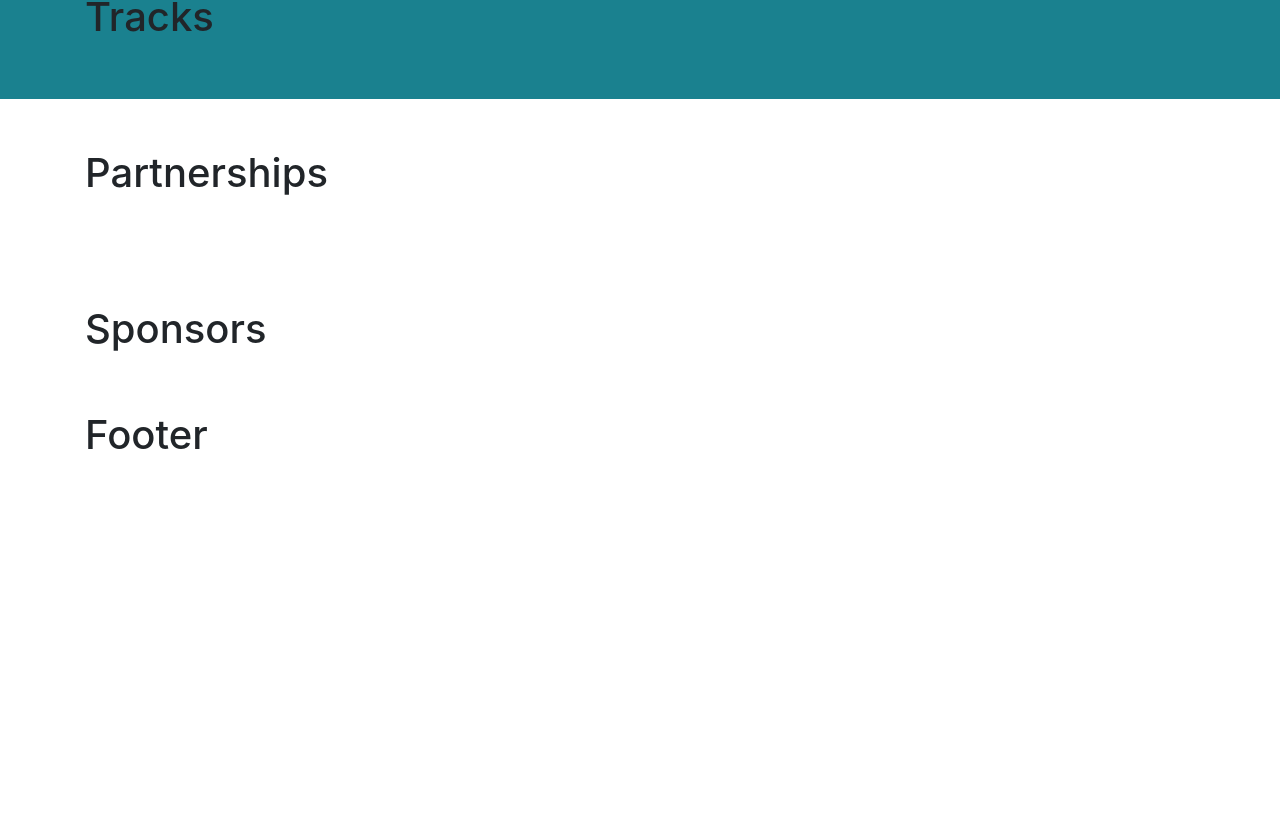
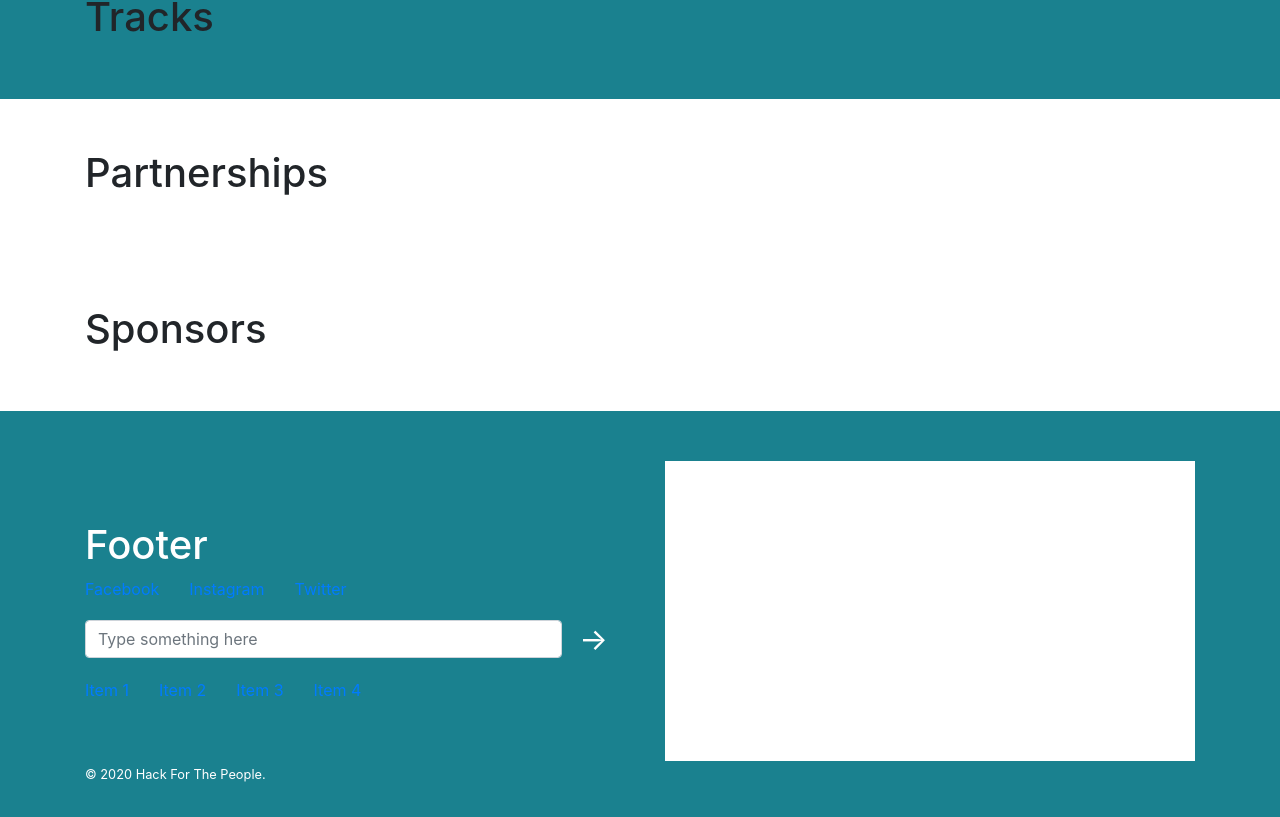
Before and after one commit to calixo888/hackforthepeople, a Next.js app: page / in a window 1280 px wide. Shown: the part 769-1586 px from the top of the page. Before the commit the page ends 1236 px from the top, so only its background shows below. Built offline with nearby package versions, Linux system fonts and the light colour scheme.

Commit message:
setup footer

```diff
--- a/components/Layout.js
+++ b/components/Layout.js
@@ -50,9 +50,32 @@ export default ({ children }) => {
 
       {children}
 
-      <footer className="header">
+      <footer>
         <div className="container">
-          <h1>Footer</h1>
+          <div className="footer-grid">
+            <div>
+              <h1>Footer</h1>
+              <ul className="horizontal-links">
+                <li><a href="#" target="_blank">Facebook</a></li>
+                <li><a href="#" target="_blank">Instagram</a></li>
+                <li><a href="#" target="_blank">Twitter</a></li>
+              </ul>
+              <div className="email-input">
+                <input className="form-control" type="text" placeholder="Type something here" />
+                <button type="button">&rarr;</button>
+              </div>
+              <ul className="horizontal-links">
+                <li><a href="#" target="_blank">Item 1</a></li>
+                <li><a href="#" target="_blank">Item 2</a></li>
+                <li><a href="#" target="_blank">Item 3</a></li>
+                <li><a href="#" target="_blank">Item 4</a></li>
+              </ul>
+            </div>
+            <div className="image" style={{ height: "300px" }}></div>
+          </div>
+          <div>
+            <small>&copy; 2020 Hack For The People.</small>
+          </div>
         </div>
       </footer>
     </>
--- a/styles/imports/components/footer.scss
+++ b/styles/imports/components/footer.scss
@@ -0,0 +1,47 @@
+footer {
+  background-color: $color-primary;
+  padding: 50px 0;
+
+  & * {
+    color: white;
+  }
+
+  .footer-grid {
+    display: grid;
+    grid-template-columns: repeat(2, 1fr);
+    grid-gap: 50px;
+    align-items: center;
+  }
+
+  .horizontal-links {
+    display: flex;
+    flex-direction: row;
+    justify-content: flex-start;
+
+    list-style: none;
+    padding-left: 0;
+    margin-bottom: 0;
+
+    & li {
+      margin-right: 30px;
+
+      & a:hover {
+        color: white;
+      }
+    }
+  }
+
+  .email-input {
+    display: grid;
+    grid-template-columns: 90% 1fr;
+    grid-gap: 10px;
+    align-items: center;
+    margin: 15px 0;
+
+    & button {
+      background-color: transparent;
+      border: none;
+      font-size: 30px;
+    }
+  }
+}
```
